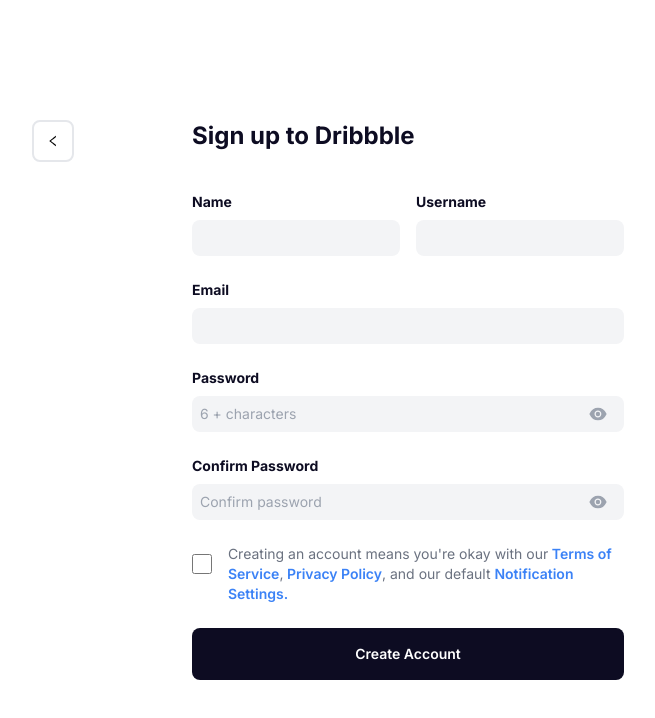
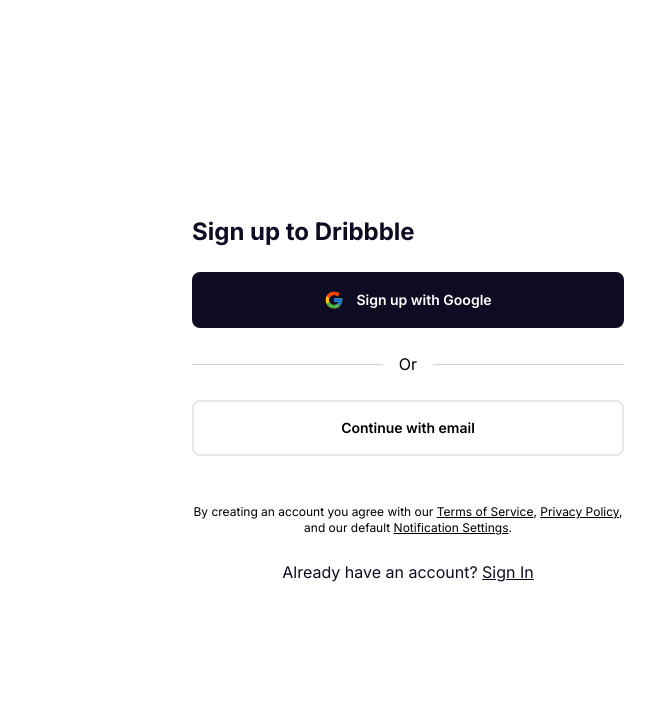
Before and after one commit to QuantumFission/dribble-web-app, a Next.js app: page /AuthPage/signUp in a window 1280 px wide. Shown: the top 718 px of the page, without its empty margins (456-1111 px from the left). Built offline with nearby package versions, Linux system fonts and the light colour scheme; no server answers.

Commit message:
fixed the initial page on signup

```diff
--- a/components/Login/SignUpPage.tsx
+++ b/components/Login/SignUpPage.tsx
@@ -31,7 +31,7 @@ export default function SignUpPage() {
     formState: { errors },
   } = useForm<SignUpFormState>();
 
-  const [isMail, setIsMail] = useState<boolean>(true);
+  const [isMail, setIsMail] = useState<boolean>(false);
   const [password, setPassword] = useState<string>("");
   const [checkbox, setCheckbox] = useState<boolean>(false);
   const [invalid, setInvalid] = useState<boolean>(false);
```
